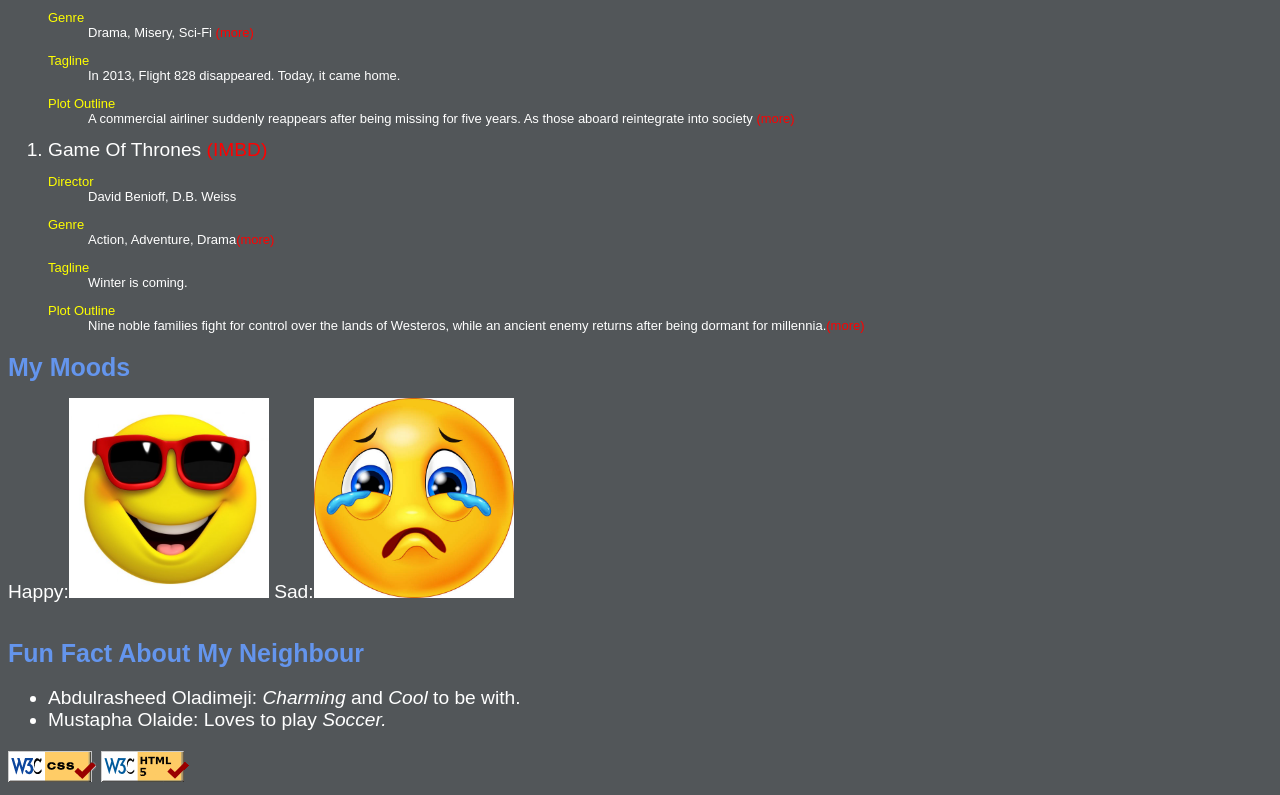
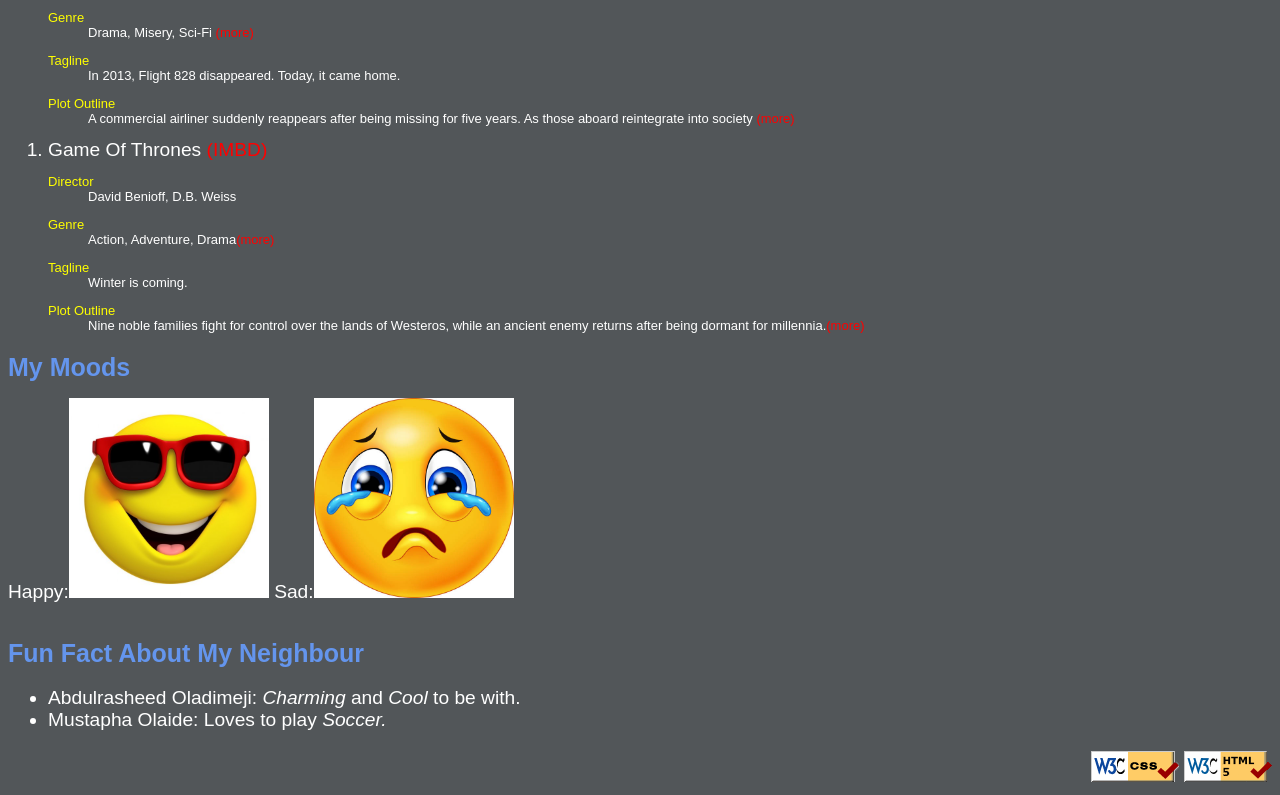
Before and after one commit to feeharh/WapRepo, a plain HTML site: page aboutme/aboutme.html in a window 1280 px wide. Shown: the part 742-1537 px from the top of the page. Drawn offline with Linux system fonts and the light colour scheme.

Commit message:
validation update

```diff
--- a/aboutme/aboutme.css
+++ b/aboutme/aboutme.css
@@ -44,3 +44,6 @@
 .dlsize{
     font-size: small;
 }
+footer{
+    float: right;
+}
```
Also changed, not shown: index.html (+1 -0 lines).
